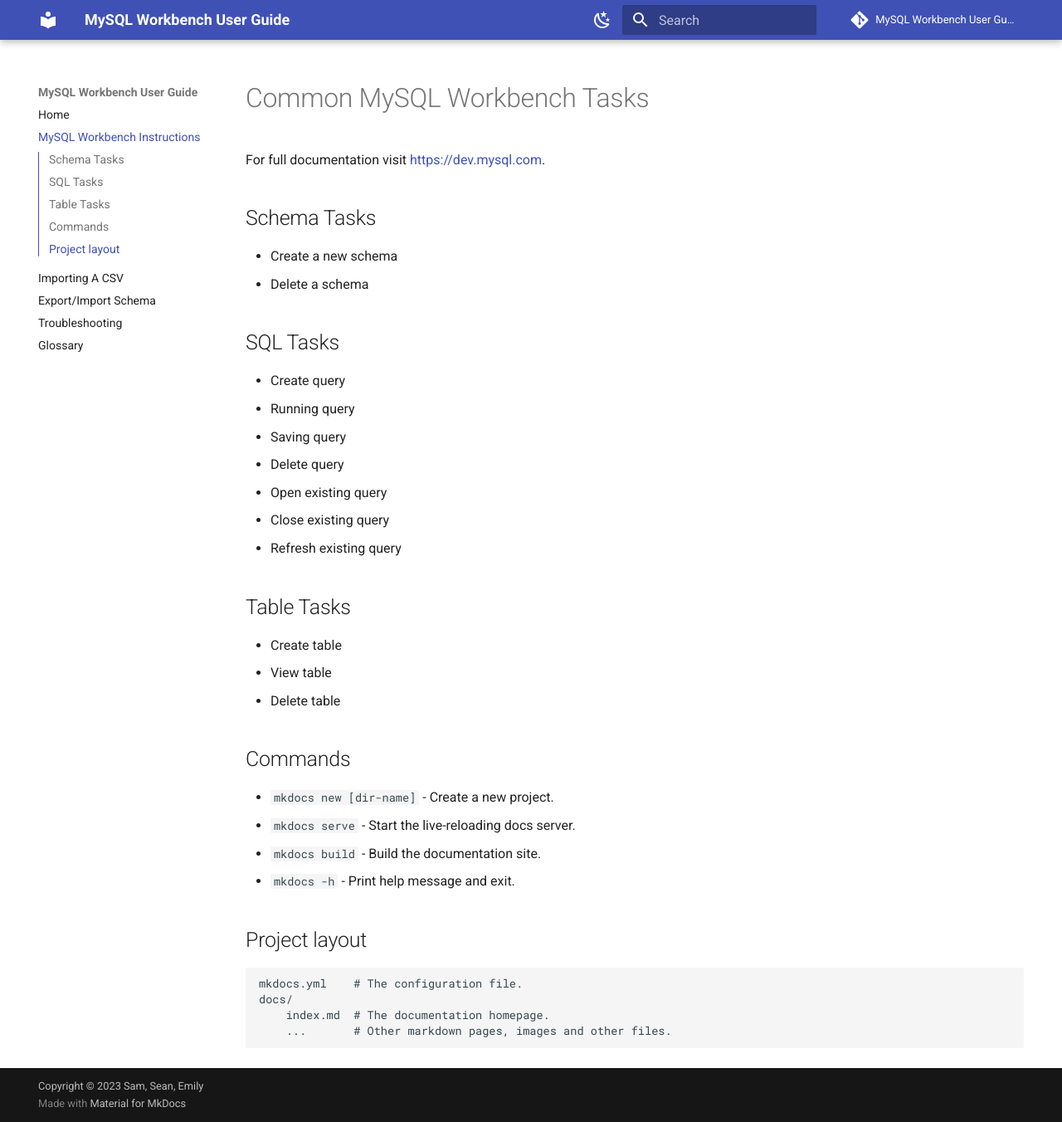
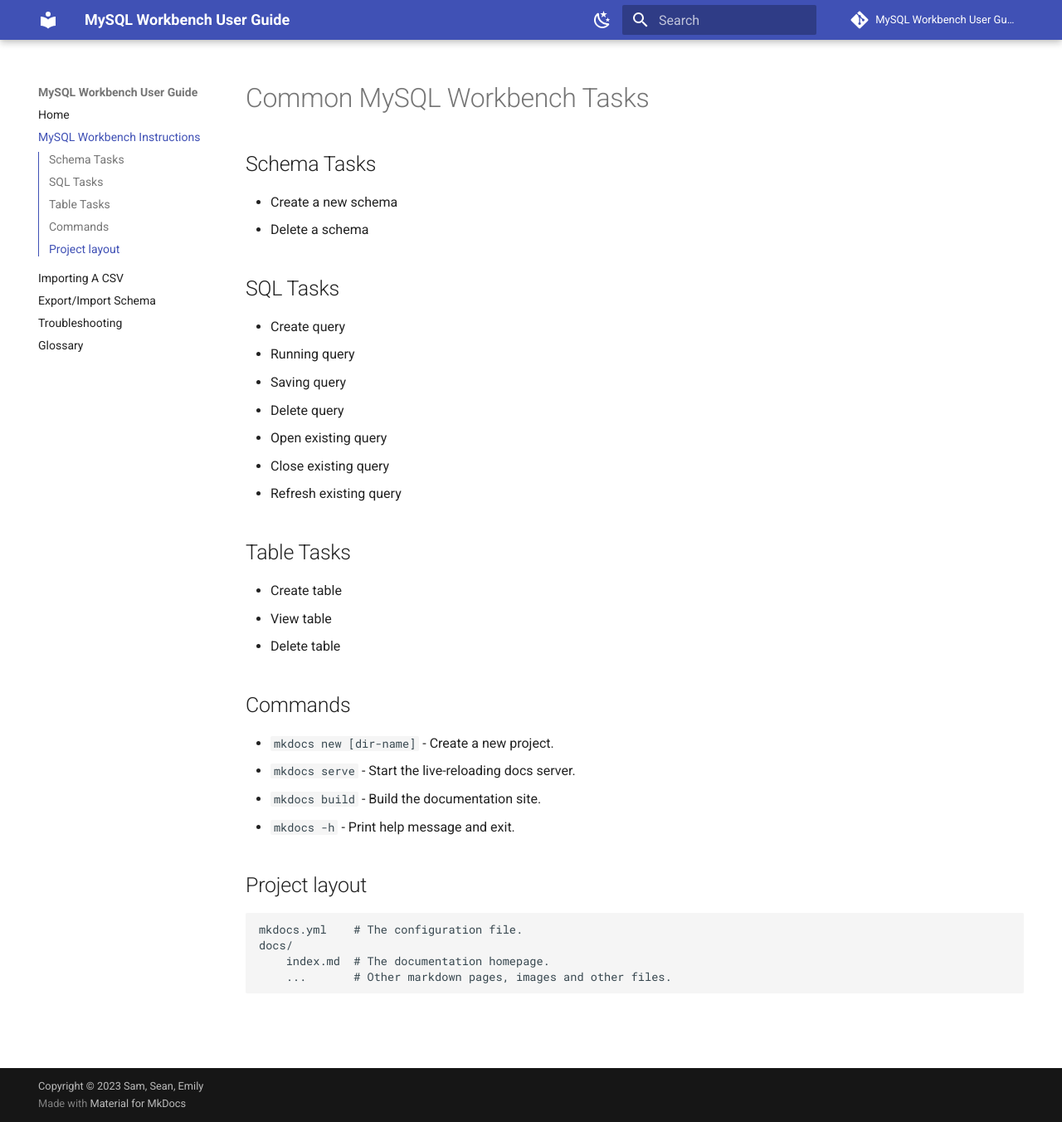
Before and after one commit to SSollestre/CommUserGuide, an MkDocs documentation site: the page built from docs/SAM_SQL_TASKS.md, in a window 1280 px wide and 1352 px high. Shown: the whole window at 83% size. Built offline with MkDocs 1.6.1 and Material for MkDocs 9.7.7, drawn with Linux system fonts in a browser that asks for light colours; comment, search, counter and statistics services are not loaded.

Commit message:
comment out full documentation link

```diff
--- a/docs/SAM_SQL_TASKS.md
+++ b/docs/SAM_SQL_TASKS.md
@@ -1,6 +1,6 @@
 # Common MySQL Workbench Tasks
 
-For full documentation visit [https://dev.mysql.com](https://dev.mysql.com/doc/workbench/en/).
+<!-- For full documentation visit [https://dev.mysql.com](https://dev.mysql.com/doc/workbench/en/). -->
 
 ## Schema Tasks
 
```
